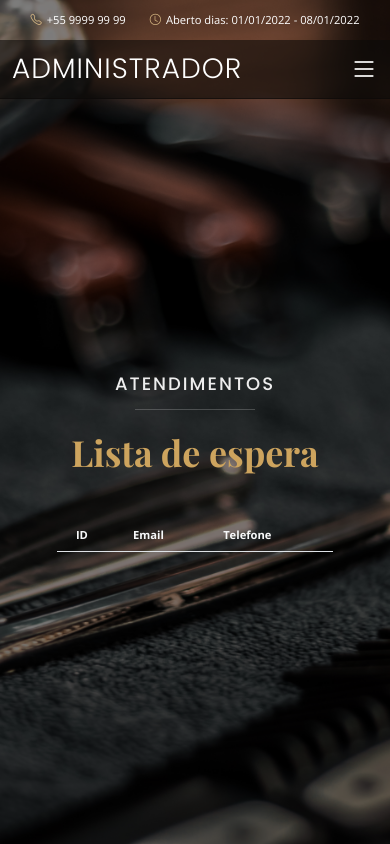
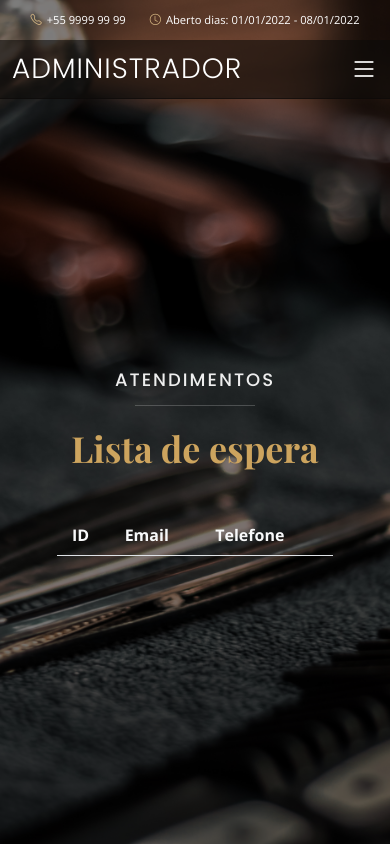
Before and after one commit to GabrielMBoeira/yeshua, a PHP site: page /admin/painel.php in a window 390 px wide. Run offline with PHP 8.4, Linux system fonts and the light colour scheme; data that the repository does not hold is empty; some web fonts are replaced.

Commit message:
font-size ajuste

```diff
--- a/assets/css/style.css
+++ b/assets/css/style.css
@@ -1602,5 +1602,11 @@ section {
     font-size: 0.7rem;
   }
 
-
-}
+  @media (max-width: 991px) {
+    .table-list {
+      font-size: 1.0rem;
+    }
+  }
+
+
+}
--- a/list.php
+++ b/list.php
@@ -23,7 +23,7 @@ $result = $stmt->get_result();
                         <p>Lista de espera</p>
                     </div>
                 </div>
-                <div>
+                <div class="box-list">
                     <div class="table-responsive">
 
                         <?php if ($result->num_rows > 0) {
```
